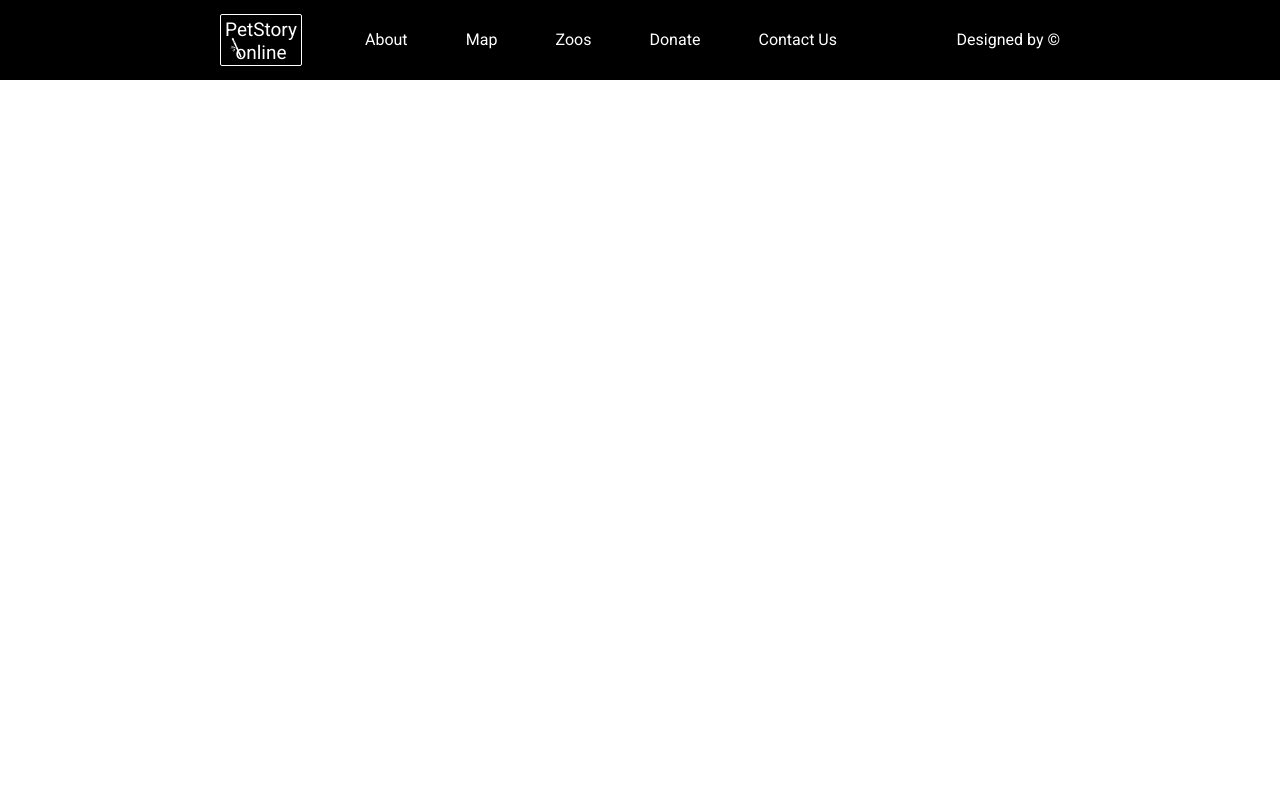
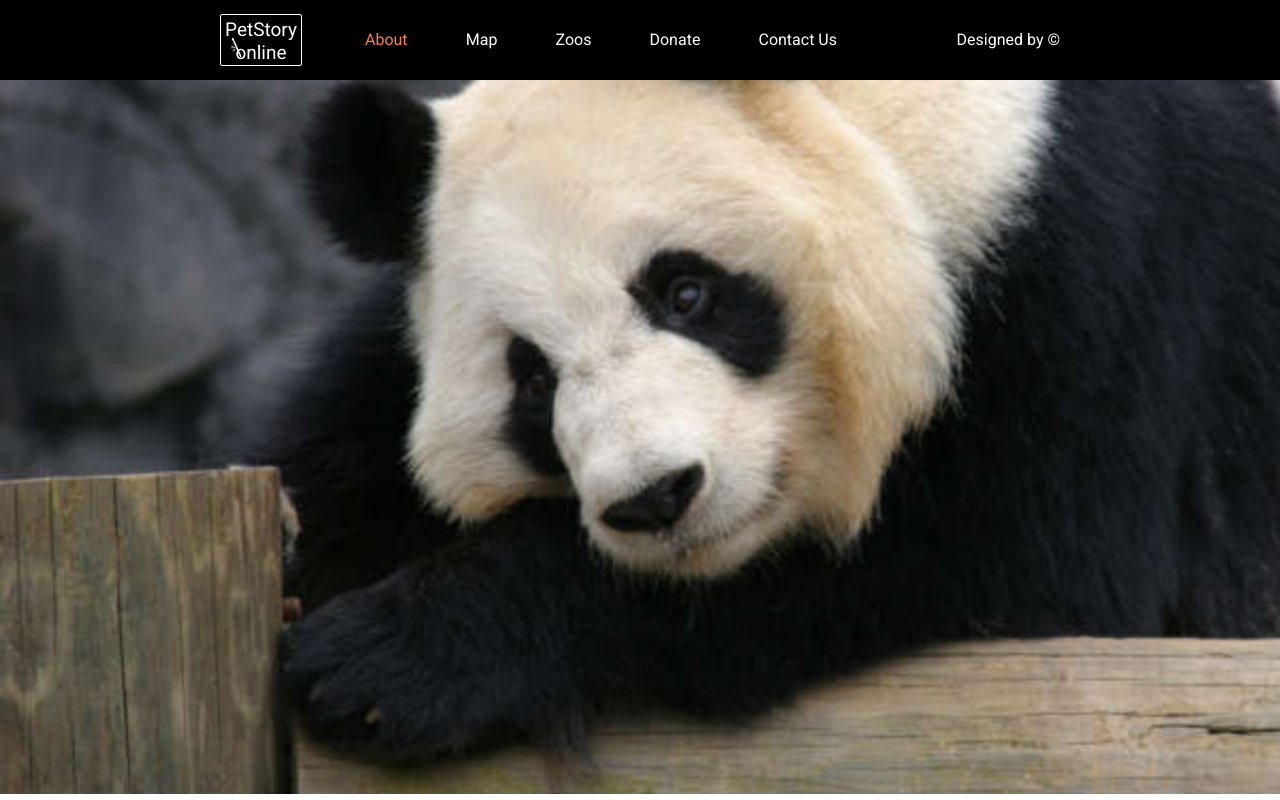
Before and after one commit to marichemia/online-zoo-rs, a plain HTML site: page pages/main/index.html in a window 1280 px wide. Drawn offline with Linux system fonts and the light colour scheme.

Commit message:
started working on section 1

```diff
--- a/pages/main/index.html
+++ b/pages/main/index.html
@@ -20,7 +20,7 @@
                 </div>
                 <div class="nav-links">
                     <ul>
-                        <li><a href="#">About</a></li>
+                        <li><a href="#" id="active-link">About</a></li>
                         <li><a href="#">Map</a></li>
                         <li><a href="#">Zoos</a></li>
                         <li><a href="../donate/index.html">Donate</a></li>
@@ -32,6 +32,9 @@
                 ©</a>
         </nav>
     </header>
+    <section class="section-1">
+
+    </section>
 </body>
 
 </html>
--- a/pages/main/style.css
+++ b/pages/main/style.css
@@ -6,6 +6,12 @@ header {
     background-color: #000000;
 
     padding: 14px 220px;
+
+    position: fixed;
+    left: 0;
+    top: 0;
+
+    z-index: 10;
 }
 
 nav {
@@ -73,6 +79,10 @@ nav {
     color: #FFFFFF;
 }
 
+#active-link {
+    color: #F9804B;
+}
+
 .design {
     font-family: 'Roboto', sans-serif;
     font-weight: 500;
@@ -80,3 +90,15 @@ nav {
     line-height: 22.5px;
     color: #FFFFFF;
 }
+
+/* section one */
+
+.section-1 {
+    width: 100%;
+    height: 780px;
+    background-image: url(../../assets/images/Giant\ Panda.png);
+    background-size: cover;
+
+    position: relative;
+    top: 14px;
+}
```
Also changed, not shown: assets/images/Giant Panda.png (added).
